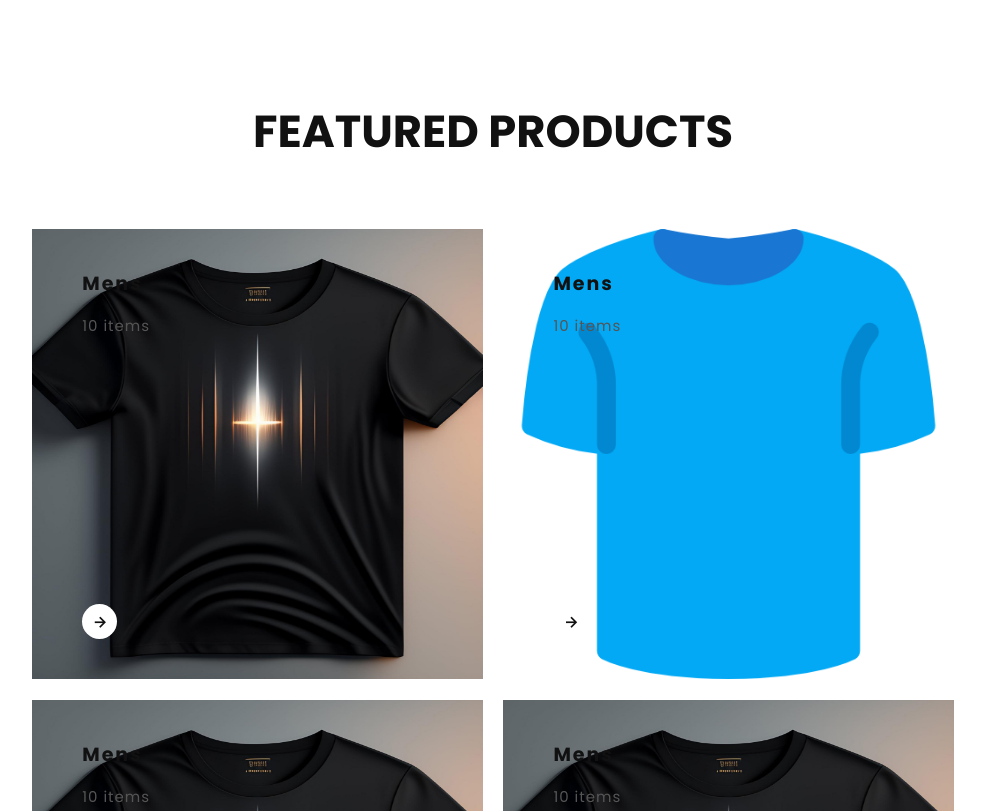
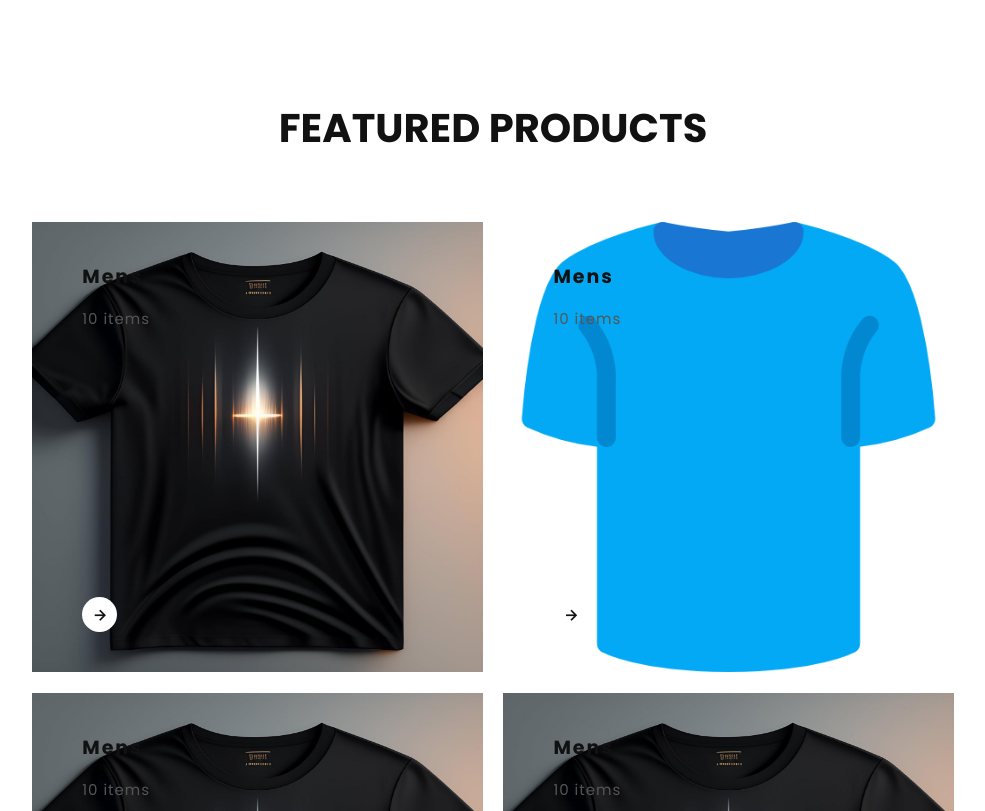
Before and after one commit to yokeshbaskaran/ecom-cloth, a plain HTML site: page index.html in a window 1280 px wide. Shown: the part 802-1613 px from the top of the page, without its empty margins (147-1132 px from the left). Drawn offline with nearby package versions, Linux system fonts and the light colour scheme.

Commit message:
Update style.css

```diff
--- a/style.css
+++ b/style.css
@@ -139,7 +139,7 @@ section{
     font-size: var(--h2_font);
 }
 .center-text h1{
-    font-size: 2.8rem;
+    font-size: 2.5rem;
 }
 .featured-content{
     display: grid;
@@ -265,10 +265,10 @@ section{
     transform: scale(0.9) translateX(-5px);
     cursor: pointer;
 }
-
+/*brands*/
 .brand{
     padding: 50px 14%;
-    border: 3px solid green;
+    /* border: 3px solid green; */
 }
 .brand-content{
     display: grid;
```
